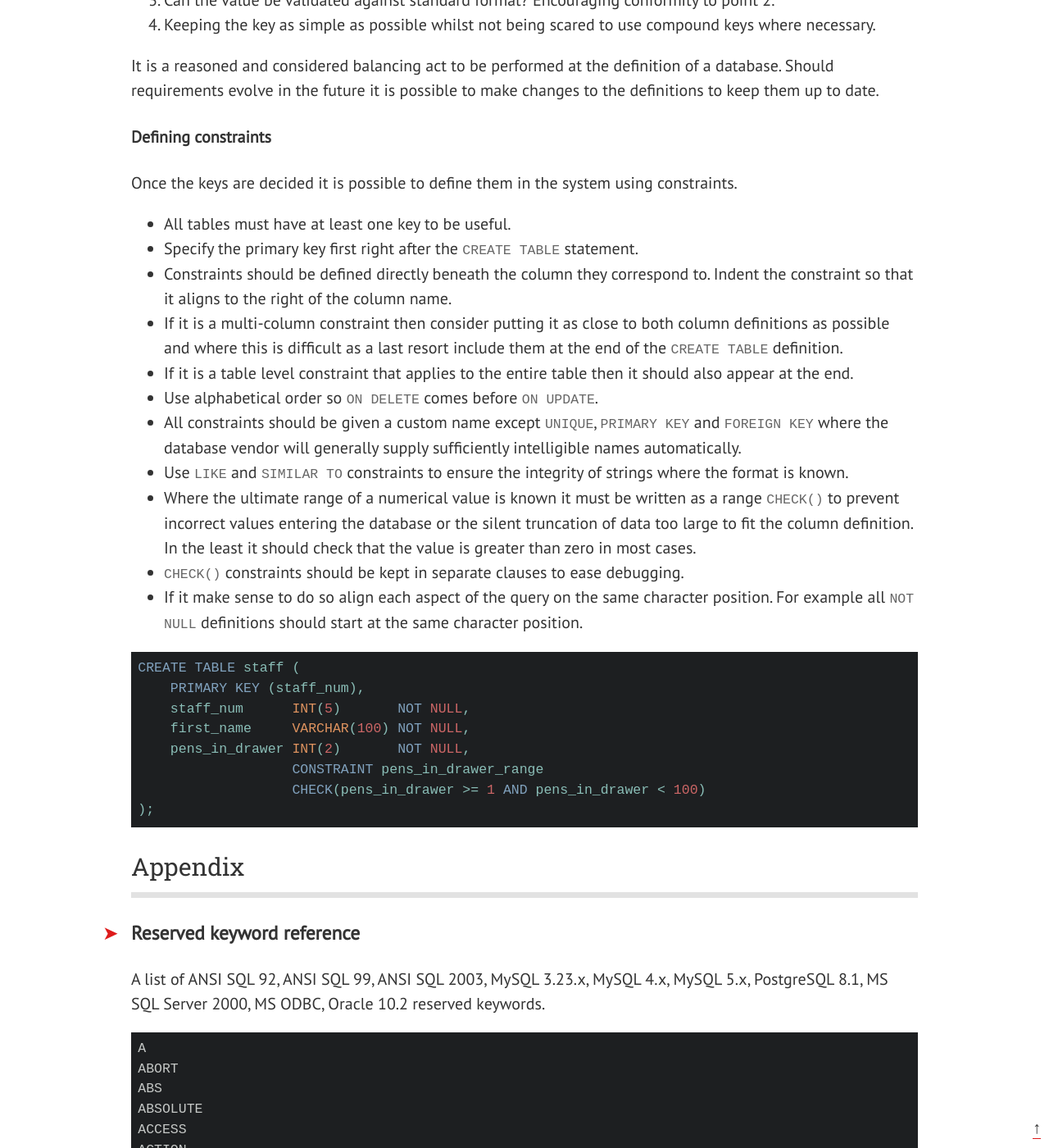
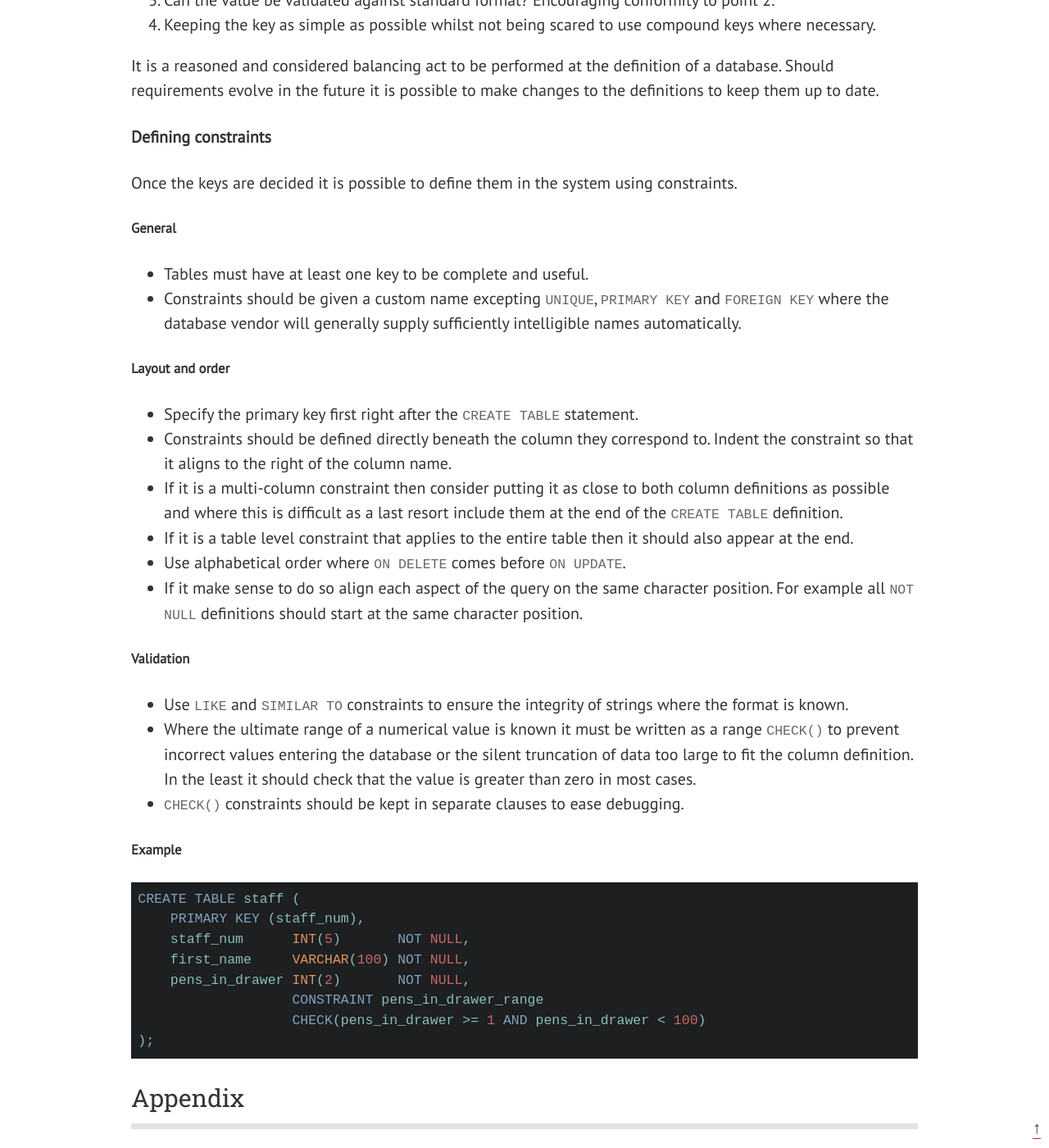
Before and after one commit to treffynnon/sqlstyle.guide, a Jekyll site: the page built from index.md, in a window 1280 px wide and 1400 px high, scrolled down 7468 px. Shown: the whole window at 82% size. Built offline with Jekyll 4.4.1, drawn with Linux system fonts in a browser that asks for light colours; nearby versions of some CDN libraries; some web fonts are replaced; some of the changed lines change nothing that is shown.

Commit message:
Break up constrainst section to enhance readability

````diff
--- a/_includes/sqlstyle.guide.md
+++ b/_includes/sqlstyle.guide.md
@@ -298,7 +298,15 @@ changes to the definitions to keep them up to date.
 Once the keys are decided it is possible to define them in the system using
 constraints.
 
-* All tables must have at least one key to be useful.
+##### General
+
+* Tables must have at least one key to be complete and useful.
+* Constraints should be given a custom name excepting `UNIQUE`, `PRIMARY KEY`
+  and `FOREIGN KEY` where the database vendor will generally supply sufficiently
+  intelligible names automatically.
+
+##### Layout and order
+
 * Specify the primary key first right after the `CREATE TABLE` statement.
 * Constraints should be defined directly beneath the column they correspond to.
   Indent the constraint so that it aligns to the right of the column name.
@@ -307,10 +315,13 @@ constraints.
   include them at the end of the `CREATE TABLE` definition.
 * If it is a table level constraint that applies to the entire table then it
   should also appear at the end.
-* Use alphabetical order so `ON DELETE` comes before `ON UPDATE`.
-* All constraints should be given a custom name except `UNIQUE`, `PRIMARY KEY`
-  and `FOREIGN KEY` where the database vendor will generally supply sufficiently
-  intelligible names automatically.
+* Use alphabetical order where `ON DELETE` comes before `ON UPDATE`.
+* If it make sense to do so align each aspect of the query on the same character
+  position. For example all `NOT NULL` definitions should start at the same
+  character position.
+
+##### Validation
+
 * Use `LIKE` and `SIMILAR TO` constraints to ensure the integrity of strings
   where the format is known.
 * Where the ultimate range of a numerical value is known it must be written as a
@@ -318,9 +329,8 @@ constraints.
   truncation of data too large to fit the column definition. In the least it
   should check that the value is greater than zero in most cases.
 * `CHECK()` constraints should be kept in separate clauses to ease debugging.
-* If it make sense to do so align each aspect of the query on the same character
-  position. For example all `NOT NULL` definitions should start at the same
-  character position.
+
+##### Example
 
 ```sql
 CREATE TABLE staff (
````
